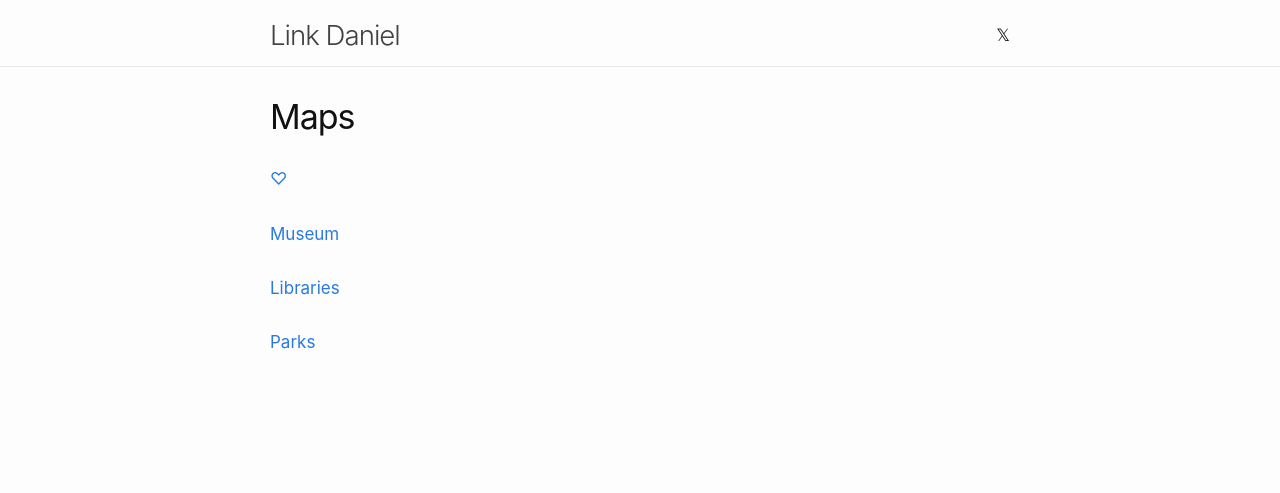
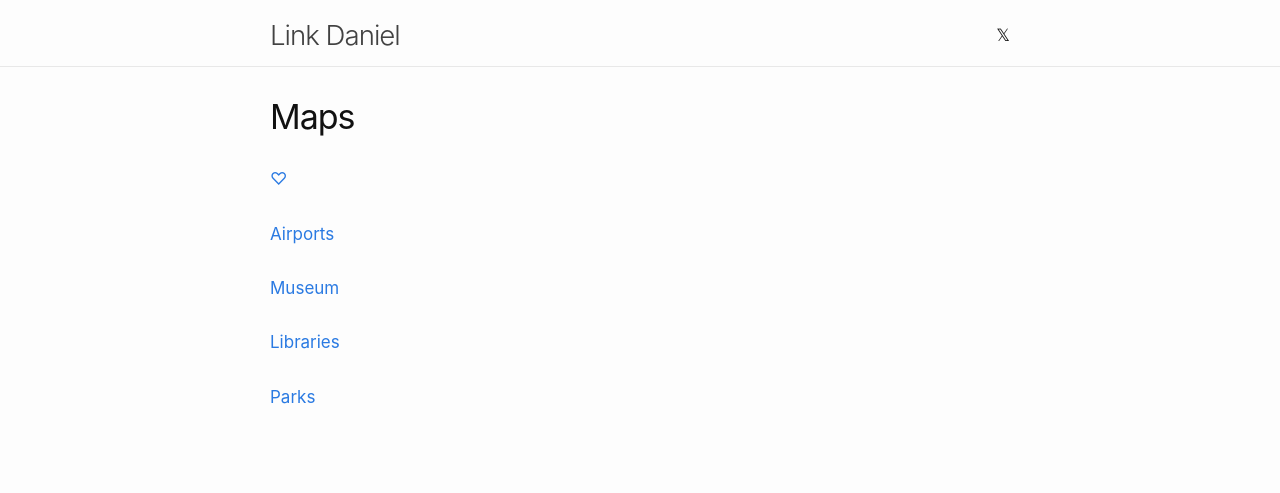
Before and after one commit to link-daniel/link.github.io, a Jekyll site: the page built from maps.md, in a window 1280 px wide. Shown: the top 493 px of the page. Built offline with Jekyll 4.4.1, drawn with Linux system fonts in a browser that asks for light colours.

Commit message:
Update maps.md

```diff
--- a/maps.md
+++ b/maps.md
@@ -7,6 +7,9 @@ permalink: /maps/
 <a href="https://maps.app.goo.gl/7epbrpPJ5uK94wHF6">♡</a>
 <br>
 <br>
+<a href="https://maps.app.goo.gl/rpbCdxqPyiw1w3L68">Airports</a>
+<br>
+<br>
 <a href="https://maps.app.goo.gl/MyE5TMgAhuESw2vb9">Museum</a>
 <br>
 <br>
```
